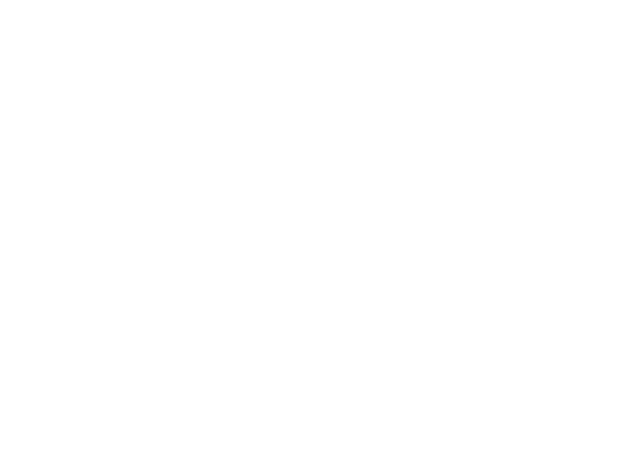
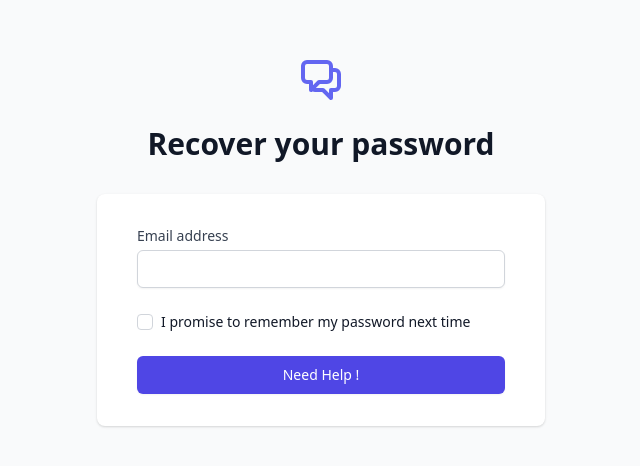
Before and after one commit to MathieuGery/Chat-app-react-nodejs-rabbitmq, a React (Create React App) app in the folder front/: page /forgot-password in a window 1280 px wide. Shown: the part 160-626 px from the top of the page, without its empty margins (319-959 px from the left). Built offline with nearby package versions, Linux system fonts and the light colour scheme.

Commit message:
ForgotPassword page

```diff
--- a/front/src/components/App/App.js
+++ b/front/src/components/App/App.js
@@ -1,6 +1,7 @@
 import {BrowserRouter, Route, Switch} from 'react-router-dom';
 import Login from "../Login";
 import SignUp from "../SignUp";
+import ForgotPassword from "../ForgotPassword";
 
 function App() {
   return (
@@ -9,6 +10,7 @@ function App() {
           <Switch>
             <Route exact path="/" component={Login}/>
             <Route exact path="/signup" component={SignUp}/>
+            <Route exact path="/forgot-password" component={ForgotPassword}/>
           </Switch>
         </div>
       </BrowserRouter>
--- /dev/null
+++ b/front/src/components/ForgotPassword/index.js
@@ -0,0 +1,50 @@
+import React from 'react';
+
+function ForgotPassword() {
+    return (
+        <div className="min-h-screen bg-gray-50 flex flex-col justify-center py-12 sm:px-6 lg:px-8">
+            <div className="sm:mx-auto sm:w-full sm:max-w-md">
+                <svg xmlns="http://www.w3.org/2000/svg" className="mx-auto h-12 w-auto stroke-current text-indigo-500" fill="none" viewBox="0 0 24 24"
+                     stroke="currentColor">
+                    <path strokeLinecap="round" strokeLinejoin="round" strokeWidth="2"
+                          d="M17 8h2a2 2 0 012 2v6a2 2 0 01-2 2h-2v4l-4-4H9a1.994 1.994 0 01-1.414-.586m0 0L11 14h4a2 2 0 002-2V6a2 2 0 00-2-2H5a2 2 0 00-2 2v6a2 2 0 002 2h2v4l.586-.586z"/>
+                </svg>
+                <h2 className="mt-6 text-center text-3xl font-extrabold text-gray-900">
+                    Recover your password
+                </h2>
+            </div>
+
+            <div className="mt-8 sm:mx-auto sm:w-full sm:max-w-md">
+                <div className="bg-white py-8 px-4 shadow sm:rounded-lg sm:px-10">
+                    <form className="space-y-6" action="#" method="POST">
+                        <div>
+                            <label htmlFor="email" className="block text-sm font-medium text-gray-700">
+                                Email address
+                            </label>
+                            <div className="mt-1">
+                                <input id="email" name="email" type="email" autoComplete="email" required
+                                       className="appearance-none block w-full px-3 py-2 border border-gray-300 rounded-md shadow-sm placeholder-gray-400 focus:outline-none focus:ring-indigo-500 focus:border-indigo-500 sm:text-sm"/>
+                            </div>
+                        </div>
+                        <div className="flex items-center">
+                            <input id="remember_me" name="remember_me" type="checkbox" required
+                                   className="h-4 w-4 text-indigo-600 focus:ring-indigo-500 border-gray-300 rounded"/>
+                                <label htmlFor="remember_me" className="ml-2 block text-sm text-gray-900">
+                                    I promise to remember my password next time
+                                </label>
+                        </div>
+
+                        <div>
+                            <button type="submit"
+                                    className="w-full flex justify-center py-2 px-4 border border-transparent rounded-md shadow-sm text-sm font-medium text-white bg-indigo-600 hover:bg-indigo-700 focus:outline-none focus:ring-2 focus:ring-offset-2 focus:ring-indigo-500">
+                                Need Help !
+                            </button>
+                        </div>
+                    </form>
+                </div>
+            </div>
+        </div>
+    );
+}
+
+export default ForgotPassword;
```
